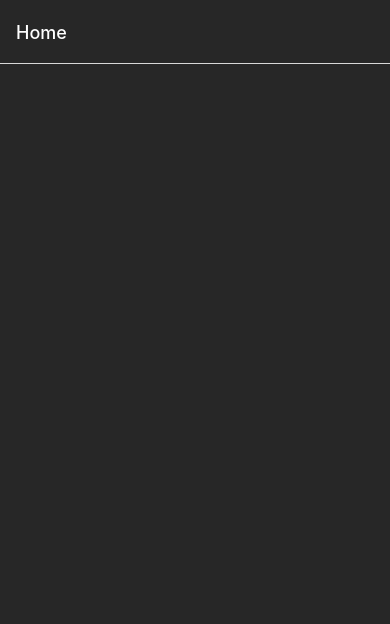
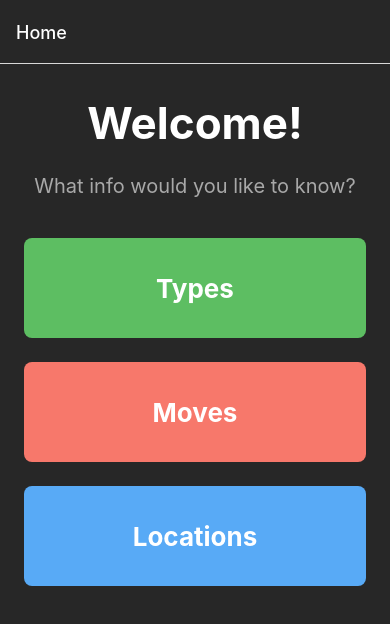
Before and after one commit to Lariicsa/bnky-pokedsk, a React Native app: screen /AppHome in a window 390 px wide. Shown: the top 624 px of the page. Built offline with nearby package versions, Linux system fonts and the light colour scheme; no server answers.

Commit message:
Set Routes and render for types

```diff
--- a/App.js
+++ b/App.js
@@ -6,6 +6,7 @@ import { NavigationContainer } from "@react-navigation/native";
 import { createNativeStackNavigator } from "@react-navigation/native-stack";
 
 import AppHome from "./screens/AppHome";
+import PokemonTypes from "./screens/PokemonTypeScreen";
 
 const Stack = createNativeStackNavigator();
 
@@ -24,7 +25,12 @@ export default function App() {
 						name="AppHome"
 						component={AppHome}
 						options={{ title: "Home" }}></Stack.Screen>
+					<Stack.Screen
+						name="PokemonTypeScreen"
+						component={PokemonTypes}
+						options={{ title: "Types" }}></Stack.Screen>
 				</Stack.Navigator>
-		</NavigationContainer></>
+			</NavigationContainer>
+		</>
 	);
 }
--- a/package.json
+++ b/package.json
@@ -9,6 +9,7 @@
     "web": "expo start --web"
   },
   "dependencies": {
+    "@expo/vector-icons": "^14.0.4",
     "@react-navigation/bottom-tabs": "^6.6.1",
     "@react-navigation/native": "^6.1.18",
     "@react-navigation/native-stack": "^6.11.0",
--- a/screens/AppHome.js
+++ b/screens/AppHome.js
@@ -1,53 +1,99 @@
 /** @format */
 
-import { StyleSheet, Text, View, FlatList } from "react-native";
-import { useEffect, useState } from "react";
-import { fetchPokeData } from "../utils/http";
-import PokeTypeItem from "../components/PokeTypeItem";
+import { StyleSheet, Text, View, Pressable } from "react-native";
 
 export default function AppHomeScreen({ navigation }) {
-	const [fetchedPokemonData, setPokemonData] = useState();
+	return (
+		<View style={styles.container}>
+			<Text style={[styles.text, styles.title]}>Welcome!</Text>
+			<Text style={[styles.text, styles.subtitle]}>
+				What info would you like to know?
+			</Text>
 
-	useEffect(() => {
-		async function getPokeData() {
-			const pokemons = await fetchPokeData(4);
-			setPokemonData(pokemons);
-		}
+			<Pressable
+				onPress={() => {
+					navigation.navigate("PokemonTypeScreen");
+				}}>
+				<View style={[styles.menuOption, styles.option1]}>
+					<Text style={styles.textOption}>Types</Text>
+				</View>
+			</Pressable>
 
-		getPokeData();
-	}, []);
+			<View style={[styles.menuOption, styles.option2]}>
+				<Text style={styles.textOption}>Moves</Text>
+			</View>
 
-	function renderPokeTypeItem(itemData) {
-		function pressHandler() {
-			navigation.navigate("", {
-				typeId: itemData.item.id,
-			});
-		}
-
-		return (
-			<PokeTypeItem
-				title={itemData.item.name}
-				id={itemData.item.id}
-				onPress={pressHandler}
-			/>
-		);
-	}
-
-	return (
-		<FlatList
-			data={fetchedPokemonData}
-			keyExtractor={(item) => item.name}
-			renderItem={renderPokeTypeItem}
-			numColumns={2}
-		/>
+			<View style={[styles.menuOption, styles.option3]}>
+				<Text style={styles.textOption}>Locations</Text>
+			</View>
+		</View>
 	);
 }
 
 const styles = StyleSheet.create({
 	container: {
+		display: "flex",
+		paddingVertical: 32,
+		paddingHorizontal: 24,
+	},
+
+	text: {
+		textAlign: "center",
+		marginBottom: 24,
+	},
+
+	title: {
+		fontSize: 44,
+		color: "#ffffff",
+		fontWeight: "bold",
+	},
+
+	subtitle: {
+		fontSize: 20,
+		color: "#A8A8A8",
+		marginBottom: 40,
+		fontWeight: "semibold",
+	},
+
+	menuOption: {
+		width: "100%",
+		height: 100,
+		marginBottom: 24,
+		borderRadius: 8,
+	},
+
+	option1: {
+		backgroundColor: "#5DBE62",
+	},
+	option2: {
+		backgroundColor: "#F7786B",
+	},
+	option3: {
+		backgroundColor: "#58AAF6",
+	},
+	option4: {
+		backgroundColor: "#B863CF",
+	},
+
+	textOption: {
+		fontSize: 26,
+		fontWeight: "bold",
+		color: "#ffffff",
+		height: "100%",
+		width: "100%",
+		padding: 8,
+		display: "flex",
+		justifyContent: "center",
+		alignItems: "center",
+		textAlign: "center",
+		textAlignVertical: "center",
+	},
+
+	button: {
 		flex: 1,
-		color: "#09f",
-		alignItems: "center",
-		justifyContent: "center",
+	},
+
+	buttonPressed: {
+		opacity: 0.5,
 	},
 });
--- a/screens/PokemonTypeScreen.js
+++ b/screens/PokemonTypeScreen.js
@@ -1,2 +1,44 @@
-import { useLayoutEffect } from 'react';
-import { View, FlatList, StyleSheet } from 'react-native';
+/** @format */
+
+import { StyleSheet, Text, View, FlatList } from "react-native";
+import { useEffect, useState } from "react";
+import { fetchPokeTypes } from "../utils/http";
+import PokeTypeItem from "../components/PokeTypeItem";
+
+export default function PokemonTypesScreen({ navigation }) {
+	const [fetchedTypesData, setTypesData] = useState();
+
+	useEffect(() => {
+		async function getPokeTypes() {
+			const pokemons = await fetchPokeTypes();
+			setTypesData(pokemons);
+		}
+
+		getPokeTypes();
+	}, []);
+
+	function renderPokeTypeItem(itemData) {
+		function pressHandler() {
+			navigation.navigate("", {
+				typeId: itemData.item.id,
+			});
+		}
+
+		return (
+			<PokeTypeItem
+				title={itemData.item.name}
+				id={itemData.item.id}
+				onPress={pressHandler}
+			/>
+		);
+	}
+
+	return (
+		<FlatList
+			data={fetchedTypesData}
+			keyExtractor={(item) => item.name}
+			renderItem={renderPokeTypeItem}
+			numColumns={2}
+		/>
+	);
+}
--- a/utils/http.js
+++ b/utils/http.js
@@ -4,11 +4,14 @@ import axios from "axios";
 
 const API_URL = "https://pokeapi.co/api/v2/type";
 
-export async function fetchPokeData(id) {
+export async function fetchPokeTypes(id) {
 	const response = await axios.get(`${API_URL}`);
   const types = response.data.results
+  return types
+}
 
-
+export async function fetchPokemonsByType(id) {
+	const response = await axios.get(`${API_URL}/${id}`);
+  const types = response.data.results
   return types
-
 }
```
Also changed, not shown: components/AppList.js (added, +28 -0 lines), components/AppSubtitle.js (added, +29 -0 lines), components/IconButton.js (added, +22 -0 lines), components/PokemonDetails.js (deleted, +0 -38 lines), screens/PokemonDetailScreen.js (+49 -2 lines), screens/TypeOverviewScreen.js (added, +25 -0 lines), 1 other file (tests, documents, lock files or other folders). Lines whose indentation alone changed are shown as unchanged.
